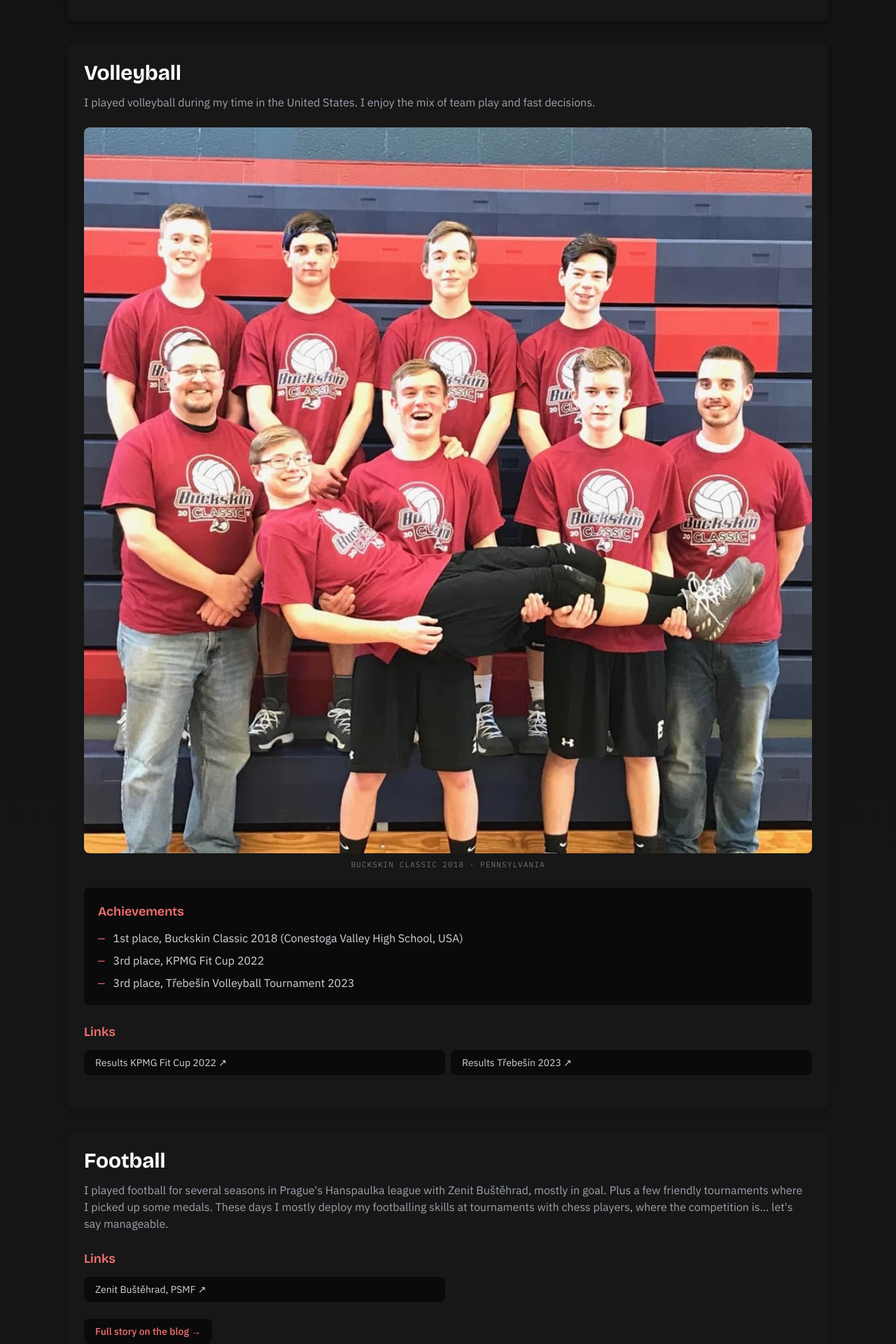
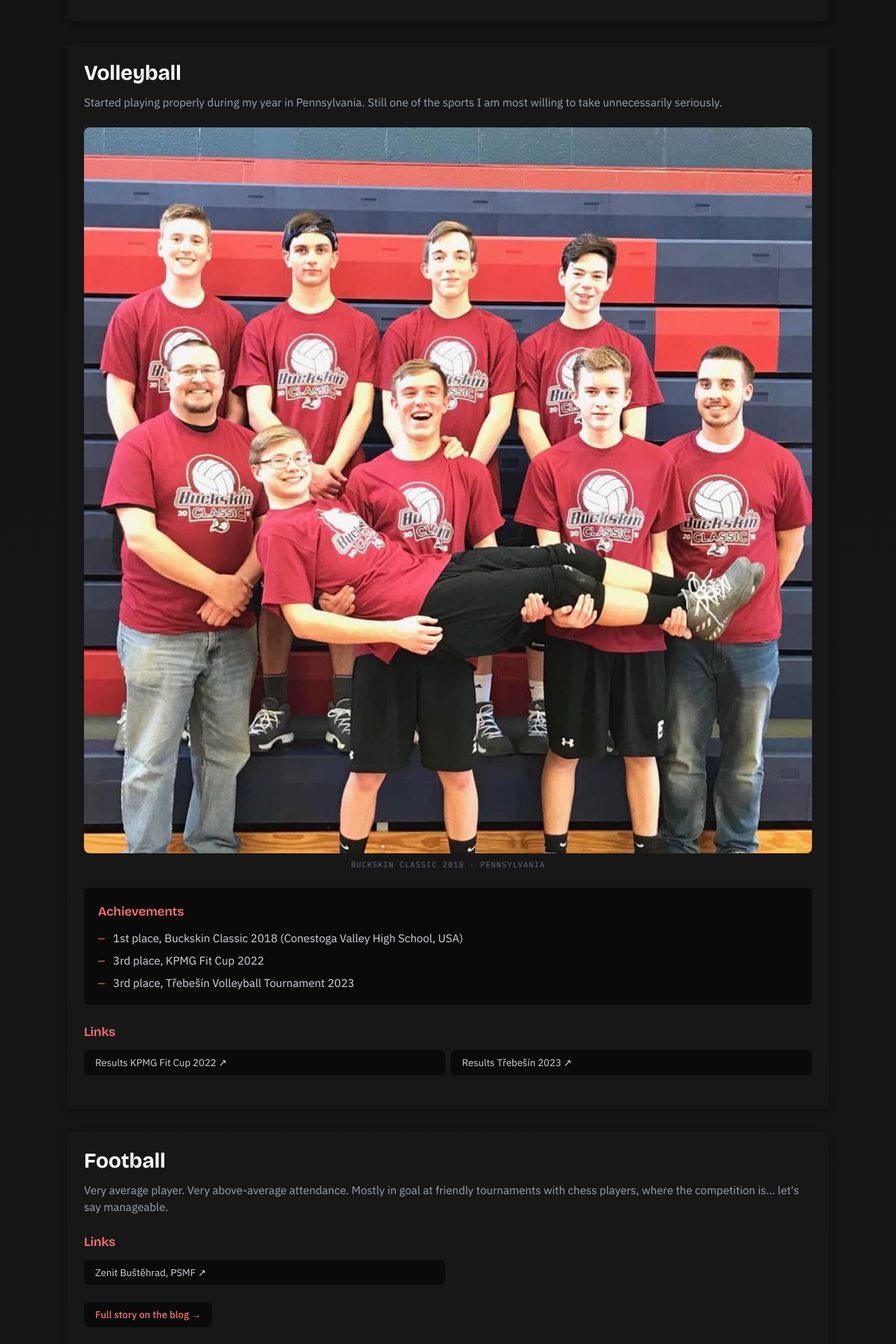
Before and after one commit to petrhollan22/petr-portfolio, a Next.js app: page /en/free-time in a window 1280 px wide. Shown: the part 6860-8780 px from the top of the page at 70% size. Built offline with nearby package versions, Linux system fonts and the light colour scheme; no server answers.

Commit message:
Remove sales badge from hero, soften volleyball and football descriptions

```diff
--- a/app/[locale]/page.tsx
+++ b/app/[locale]/page.tsx
@@ -34,16 +34,11 @@ export default async function Home({ params }: { params: Promise<{ locale: strin
         <div className="relative z-10">
           <div className="grid lg:grid-cols-[3fr_2fr] gap-12 items-center mb-16">
             <div>
-              <div className="inline-flex items-center gap-2 px-3 py-1.5 rounded-full bg-primary/60 border border-gray-700 mb-6">
-                <span className="w-2 h-2 rounded-full bg-green-500 animate-pulse" />
-                <span className="mono-label text-gray-300">{t('availableBadge')}</span>
-              </div>
               <h1 className="text-6xl md:text-7xl font-black mb-6 gradient-text">Petr Hollan</h1>
               <p className="text-2xl text-gray-300 mb-4">{t('role')}</p>
               <p className="text-xl text-gray-400 max-w-xl mb-10">{t('intro')}</p>
               <div className="flex flex-col sm:flex-row gap-4">
                 <Link href="/work" className="btn-primary">{t('ctaWork')}<span className="btn-arrow">→</span></Link>
-                <Link href="/schedule-time" className="btn-secondary">{t('ctaSchedule')}</Link>
               </div>
             </div>
             <div className="hidden lg:flex items-center justify-center">
--- a/data/sports.ts
+++ b/data/sports.ts
@@ -87,8 +87,8 @@ export const sports: Sport[] = [
     id: "volleyball",
     name: { cs: "Volejbal", en: "Volleyball" },
     description: {
-      cs: "Volejbal jsem hrál během svého pobytu v USA. Baví mě na něm kombinace týmové souhry a rychlého rozhodování.",
-      en: "I played volleyball during my time in the United States. I enjoy the mix of team play and fast decisions."
+      cs: "Volejbal jsem začal hrát pořádně až během roku v Pensylvánii. Pořád jeden ze sportů, u kterých jsem ochotný brát to zbytečně vážně.",
+      en: "Started playing properly during my year in Pennsylvania. Still one of the sports I am most willing to take unnecessarily seriously."
     },
     achievements: [
       { cs: "1. místo, Buckskin Classic 2018 (Conestoga Valley High School, USA)", en: "1st place, Buckskin Classic 2018 (Conestoga Valley High School, USA)" },
@@ -106,8 +106,8 @@ export const sports: Sport[] = [
     id: "football",
     name: { cs: "Fotbal", en: "Football" },
     description: {
-      cs: "Fotbal jsem hrál několik sezón v Hanspaulské lize za Zenit Buštěhrad, většinou v bráně. Kromě toho pár přátelských turnajů, kde jsem získal medaile. Svůj fotbalový um nejčastěji uplatňuju na turnajích se šachisty, kde je konkurence… řekněme přiměřená.",
-      en: "I played football for several seasons in Prague's Hanspaulka league with Zenit Buštěhrad, mostly in goal. Plus a few friendly tournaments where I picked up some medals. These days I mostly deploy my footballing skills at tournaments with chess players, where the competition is… let's say manageable."
+      cs: "Průměrný hráč s nadprůměrnou docházkou. Nejčastěji chytám na přátelských turnajích se šachisty, kde je konkurence… řekněme přiměřená.",
+      en: "Very average player. Very above-average attendance. Mostly in goal at friendly tournaments with chess players, where the competition is… let's say manageable."
     },
     achievements: [],
     links: [
```
